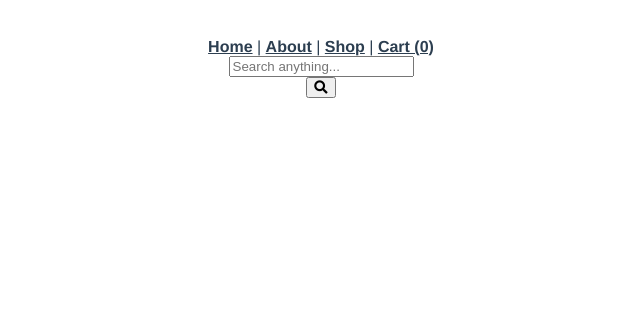
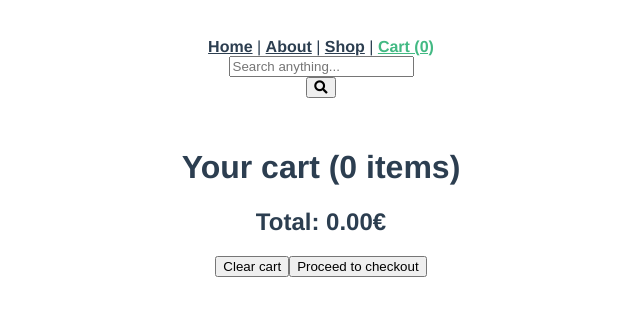
Before and after one commit to gcasasbe7/ecommerce-web, a Vue app in the folder private-vue/: page /cart in a window 1280 px wide. Shown: the top 316 px of the page, without its empty margins (319-959 px from the left). Built offline with nearby package versions, Linux system fonts and the light colour scheme.

Commit message:
Cart view and logic

```diff
--- a/private-vue/src/App.vue
+++ b/private-vue/src/App.vue
@@ -3,7 +3,7 @@
     <router-link to="/">Home</router-link> |
     <router-link to="/about">About</router-link> |
     <router-link to="/shop">Shop</router-link> |
-    <router-link to="/about">Cart ({{cartSize}})</router-link>
+    <router-link to="/cart">Cart ({{cartSize}})</router-link>
     <div>
       <form method="get" action="/search">
         <input type="text" class="input" name="query" placeholder="Search anything...">
@@ -60,13 +60,9 @@ export default {
   },
   computed: {
     cartSize() {
-      let totalSize = 0
-
-      for(let i = 0; i < this.cart.items.length; i++){
-        totalSize += this.cart.items[i].quantity
-      }
-
-      return totalSize
+        return this.cart.items.reduce((acc, val) => {
+            return acc += val.quantity
+        }, 0)
     }
   }
 }
--- a/private-vue/src/components/HelloWorld.vue
+++ b/private-vue/src/components/HelloWorld.vue
@@ -60,7 +60,7 @@ export default {
 
       this.$store.commit('addToCart', item)
 
-      this.$store.commit('setIsApplicationLoading', !this.$store.state.isApplicationLoading)
+      this.$store.commit('setIsApplicationLoading', false)
     },
     clearCart() {
       this.$store.commit('clearCart')
--- a/private-vue/src/components/ProductBox.vue
+++ b/private-vue/src/components/ProductBox.vue
@@ -7,6 +7,7 @@
         <h2>{{product.description}}</h2>
 
         <router-link v-bind:to="product.absolute_url">View details</router-link>
+        <button @click="addToCart">Add to cart</button>
     </div>
 </template>
 
@@ -15,6 +16,20 @@ export default {
     name: 'ProductBox',
     props: {
         product: Object,
+    },
+    methods: {
+        addToCart(){
+            this.$store.commit('setIsApplicationLoading', true)
+
+            const item = {
+                'product': this.product,
+                'quantity': 1
+            }
+
+            this.$store.commit('addToCart', item)
+
+            this.$store.commit('setIsApplicationLoading', false)
+        }
     }
 
 }
--- /dev/null
+++ b/private-vue/src/components/cart/CartItem.vue
@@ -0,0 +1,78 @@
+<template>
+    <div class="cart-item">
+        <div class="row">
+            <div class="column">
+                <img v-bind:src="this.item.product.image_absolute_url" style="width:160px;height:160px;">
+            </div>
+            <div class="column">
+                <h2>{{this.item.product.name}} x {{this.item.quantity}}  {{totalPrice}}</h2>
+                <button @click="decreaseQuantity(this.item)">-</button>
+                <button @click="increaseQuantity(this.item)">+</button><br>
+
+                <button @click="removeItem(this.item)"><i class="fa fa-trash"></i></button>
+            </div>
+
+
+        </div>
+    </div>
+</template>
+
+<script>
+export default {
+    name: 'CartItem',
+    props: {
+        cartItem: Object,
+    },
+    data() {
+        return {
+            item: this.cartItem,
+        }
+    },
+    computed: {
+        totalPrice() {
+            return '(' + (this.item.product.price * this.item.quantity).toFixed(2) + '€)'
+        }
+    },
+    methods: {
+        increaseQuantity(item){
+            item.quantity += 1
+
+            this.updateCart()
+        },
+        decreaseQuantity(item){
+            if(item.quantity > 1) {
+                item.quantity -= 1
+            }
+            this.updateCart()
+        },
+        removeItem(item){
+            this.$store.commit('removeFromCart', item)
+        },
+        updateCart() {
+            localStorage.setItem('cart', JSON.stringify(this.$store.state.cart))
+        }
+    },
+}
+</script>
+
+
+<style scoped>
+* {
+  box-sizing: border-box;
+}
+
+/* Create two equal columns that floats next to each other */
+.column {
+  float: left;
+  width: 50%;
+  padding: 10px;
+  height: 300px; /* Should be removed. Only for demonstration */
+}
+
+/* Clear floats after the columns */
+.row:after {
+  content: "";
+  display: table;
+  clear: both;
+}
+</style>
--- a/private-vue/src/router/index.js
+++ b/private-vue/src/router/index.js
@@ -4,6 +4,8 @@ import Shop from '@/views/Shop.vue'
 import Categories from '@/views/Categories.vue'
 import Product from '@/views/Product.vue'
 import Search from '@/views/Search.vue'
+import Cart from '@/views/Cart.vue'
+import Checkout from '@/views/Checkout.vue'
 
 const routes = [
   {
@@ -23,6 +25,16 @@ const routes = [
     path: '/search',
     name: 'Search',
     component: Search
+  },
+  {
+    path: '/cart',
+    name: 'Cart',
+    component: Cart
+  },
+  {
+    path: '/cart/checkout',
+    name: 'Checkout',
+    component: Checkout
   },
   {
     path: '/shop',
--- a/private-vue/src/store/index.js
+++ b/private-vue/src/store/index.js
@@ -36,6 +36,15 @@ export default createStore({
       localStorage.setItem('cart', JSON.stringify(state.cart))
     },
 
+    removeFromCart(state, item) {
+      const index = this.state.cart.items.indexOf(item)
+      if (index > -1) {
+        this.state.cart.items.splice(index, 1);
+      }
+
+      localStorage.setItem('cart', JSON.stringify(state.cart))
+    },
+
     clearCart(state) {
       state.cart.items = []
 
--- /dev/null
+++ b/private-vue/src/views/Cart.vue
@@ -0,0 +1,57 @@
+<template>
+    <div class="cart-page">
+
+    <h1>Your cart ({{cartSize}} items)</h1>
+    <h2>Total: {{cartTotalPrice}}€</h2>
+    <button @click="clearCart">Clear cart</button>
+
+    <CartItem
+        v-for="item in this.cart.items"
+        v-bind:key="item.product.id"
+        v-bind:cartItem="item"
+        />
+
+    <router-link to="/cart/checkout"><button>Proceed to checkout</button></router-link>
+    </div>
+</template>
+
+<script>
+import CartItem from '@/components/cart/CartItem.vue'
+
+export default {
+    name: 'Cart',
+    data() {
+        return {
+            cart: {
+                items: [],
+            }
+        }
+    },
+    components: {
+        CartItem,
+    },
+    mounted() {
+        this.cart = this.$store.state.cart
+        document.title = `Cart (${this.cartSize}) | iPadel`
+    },
+    computed: {
+        cartSize() {
+            return this.cart.items.reduce((acc, val) => {
+                return acc += val.quantity
+            }, 0)
+        },
+        cartTotalPrice() {
+            const val =  this.cart.items.reduce((acc, val) => {
+                return acc += val.quantity * val.product.price
+            }, 0)
+
+            return val.toFixed(2)
+        }
+    },
+    methods: {
+        clearCart() {
+            this.$store.commit('clearCart')
+        },
+    }
+}
+</script>
--- /dev/null
+++ b/private-vue/src/views/Checkout.vue
@@ -0,0 +1,15 @@
+<template>
+    <div class="checkout-page">
+        <h1>Checkout page</h1>
+
+    </div>
+</template>
+
+<script>
+export default {
+    name: 'Checkout',
+    mounted() {
+        document.title = "Checkout | iPadel"
+    }
+}
+</script>
--- a/private-vue/src/views/Product.vue
+++ b/private-vue/src/views/Product.vue
@@ -9,6 +9,8 @@
                 <h1>{{product.name}} (${{product.price}})</h1>
                 <h1>{{product.display_image}}</h1>
                 <h2>{{product.description}}</h2>
+                <br>
+                <button @click="addToCart">Add to cart</button>
             </div>
         </div>
 
@@ -48,6 +50,18 @@ export default {
                 })
 
             this.$store.commit('setIsApplicationLoading', false)
+        },
+        addToCart(){
+            this.$store.commit('setIsApplicationLoading', true)
+
+            const item = {
+                'product': this.product,
+                'quantity': 1
+            }
+
+            this.$store.commit('addToCart', item)
+
+            this.$store.commit('setIsApplicationLoading', false)
         }
     }
 }
--- a/private-vue/src/views/Shop.vue
+++ b/private-vue/src/views/Shop.vue
@@ -12,7 +12,6 @@
                 <CategoryViewer :category="this.selected_category"/>
             </div>
         </div>
-
     </div>
 </template>
 
@@ -62,9 +61,6 @@ export default {
                 })
 
             this.$store.commit('setIsApplicationLoading', false)
-        },
-        isEmpty(jsonObject) {
-            return Object.keys(jsonObject).length === 0
         }
     }
 }
@@ -89,8 +85,4 @@ export default {
   display: table;
   clear: both;
 }
-
-.true {
-    visibility: hidden;
-}
 </style>
```
Also changed, not shown: 1 other file (tests, documents, lock files or other folders).
